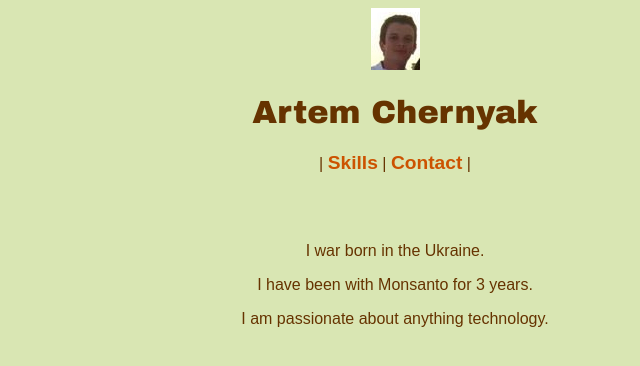
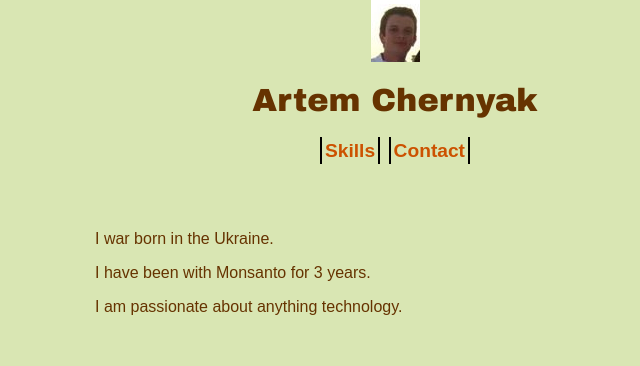
Before and after one commit to achernyak/highschool, a plain HTML site: page index.html in a window 1280 px wide. Shown: the whole page, without its empty margins (245-885 px from the left). Drawn offline with Linux system fonts and the light colour scheme.

```diff
--- a/index.html
+++ b/index.html
@@ -9,8 +9,9 @@
 <body>
   <img src="me.jpg" alt="Artem Chernyak">
   <h1>Artem Chernyak</h1>
-  <p>
-    | <a href="skills.html">Skills</a> | <a href="contact.html">Contact</a> |
+  <p class="nav">
+    <a href="skills.html">Skills</a>
+    <a href="contact.html">Contact</a>
   </p>
   <br>
   <br>
--- a/style.css
+++ b/style.css
@@ -1,12 +1,14 @@
 body {
   color: #663300;
   background-color: #d9e6b3;
-  text-align: center;
   font-family: arial;
+  width: 600px;
+  margin: auto;
 }
 
 h1 {
   font-family: "arial black";
+  text-align: center;
 }
 
 a {
@@ -15,3 +17,19 @@
   font-size: 120%;
   font-weight: bold;
 }
+
+img {
+  display: block;
+  margin: auto;
+}
+
+.nav {
+  text-align: center;
+}
+
+.nav a {
+  margin: 2px;
+  padding: 3px;
+  border-left: 2px solid black;
+  border-right: 2px solid black;
+}
```
